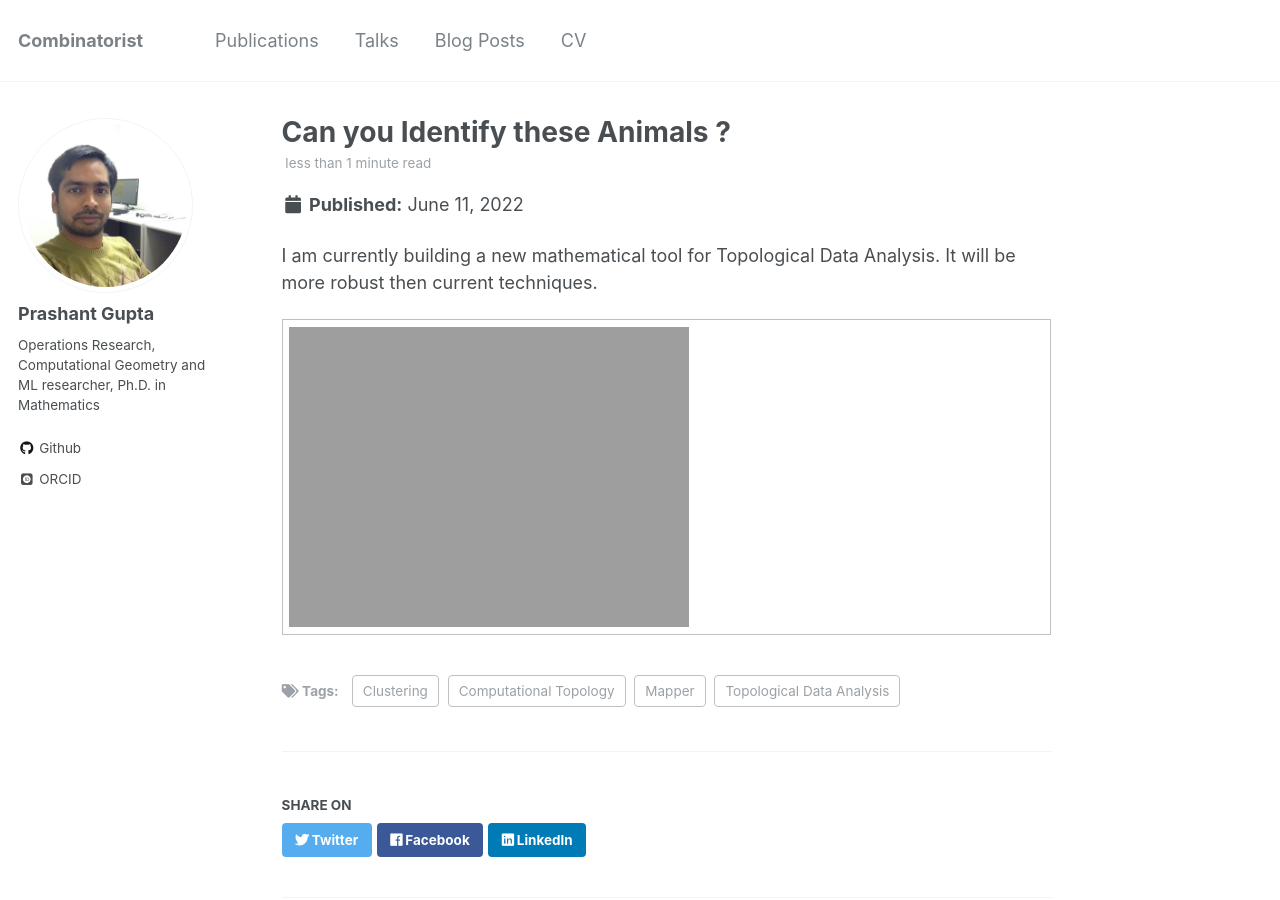
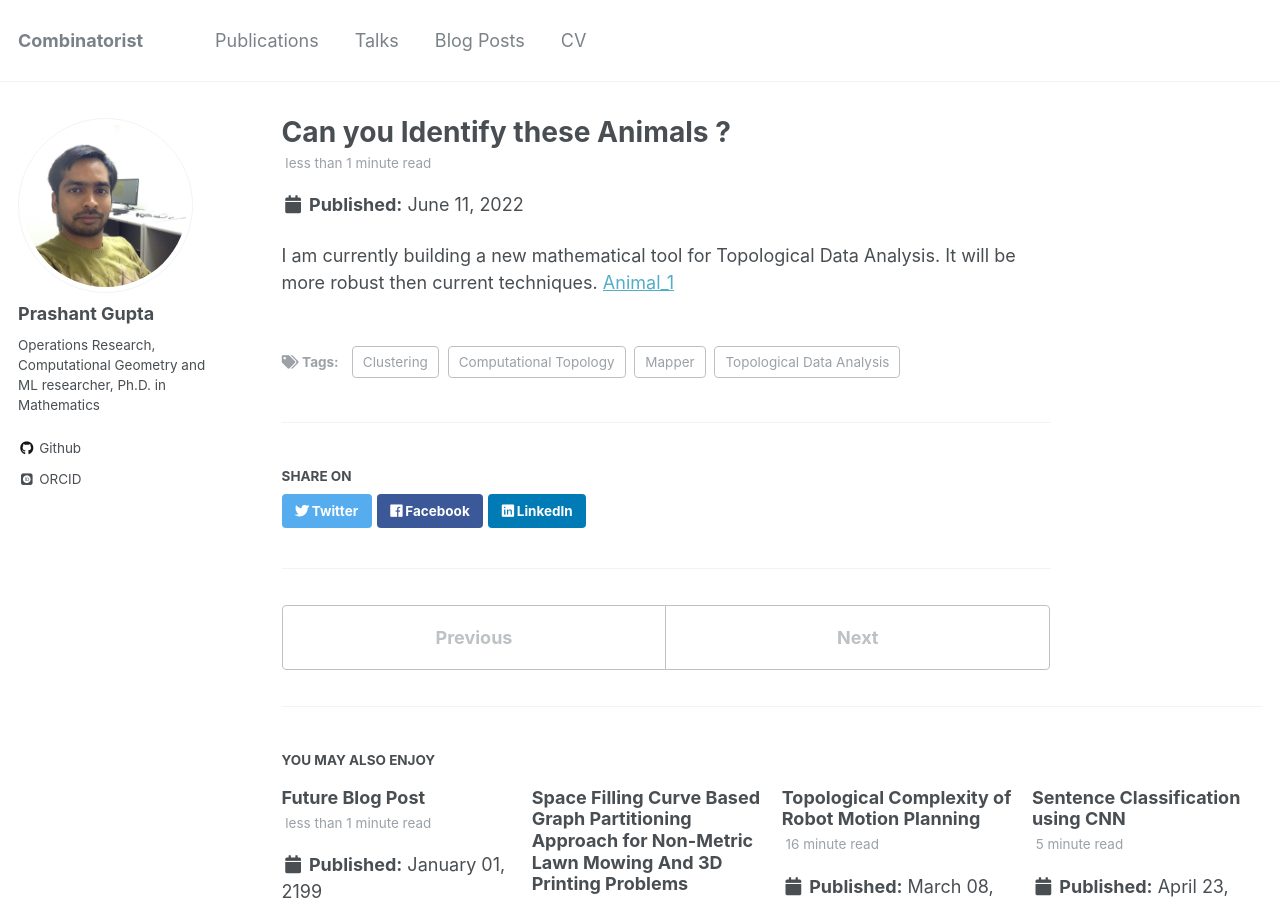
Before and after one commit to pragup/pragup.github.io, a Jekyll site: the page built from _posts/2022-06-11-Mapper.md, in a window 1280 px wide and 900 px high. Built offline with Jekyll 4.4.1, drawn with Linux system fonts in a browser that asks for light colours; some web fonts are replaced.

Commit message:
update blog for html test

```diff
--- a/_posts/2022-06-11-Mapper.md
+++ b/_posts/2022-06-11-Mapper.md
@@ -10,5 +10,4 @@ tags:
 ---
 
 I am currently building a new mathematical tool for Topological Data Analysis. It will be more robust then current techniques.
-
-|![Figure 1]( https://pragup.github.io/images/animal_1.html)|
+[Animal_1](https://pragup.github.io/images/animal_1.html)
```
